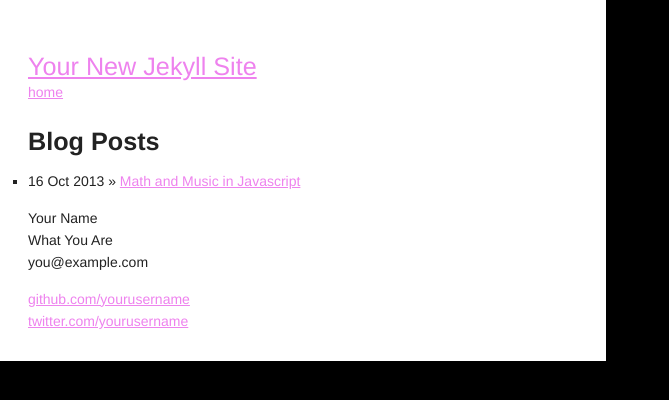
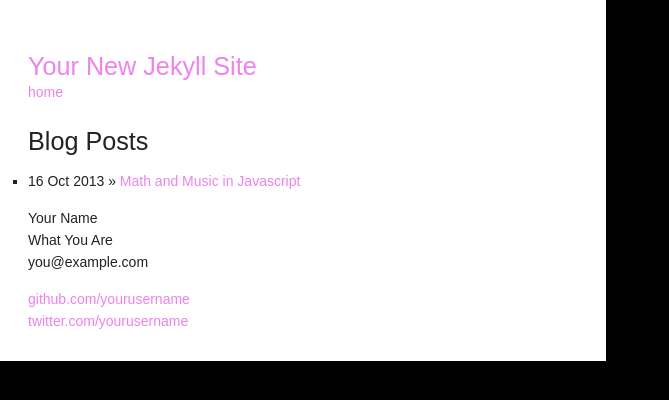
Before and after one commit to swaroopsm/arjunashankar.com, a Jekyll site: the page built from index.html, in a window 1280 px wide. Shown: the top 400 px of the page, without its empty margins (0-669 px from the left). Built offline with Jekyll 4.4.1, drawn with Linux system fonts in a browser that asks for light colours; Markdown is read by kramdown in place of the engine named in the settings.

Commit message:
added more main styling

```diff
--- a/_layouts/default.html
+++ b/_layouts/default.html
@@ -5,6 +5,10 @@
         <meta http-equiv="X-UA-Compatible" content="IE=edge,chrome=1">
         <title>{{ page.title }}</title>
         <meta name="viewport" content="width=device-width">
+
+        <!-- Typekit code -->
+        <script type="text/javascript" src="//use.typekit.net/whp6nxe.js"></script>
+        <script type="text/javascript">try{Typekit.load();}catch(e){}</script>
 
         <!-- syntax highlighting CSS -->
         <link rel="stylesheet" href="/css/syntax.css">
--- a/css/main.css
+++ b/css/main.css
@@ -131,6 +131,7 @@
   background-color: black;
   padding: 0em;
   font-weight: 100;
+  font-family: "museo-sans",sans-serif;
 }
 
 .site {
@@ -142,8 +143,11 @@
 a {
   font-weight: 500;
   color: violet;
+  text-decoration: none;
 }
 
 a:hover {
+  color: darkturquoise;
+}
 
-}
+h1 {font-weight: 100;}
```
